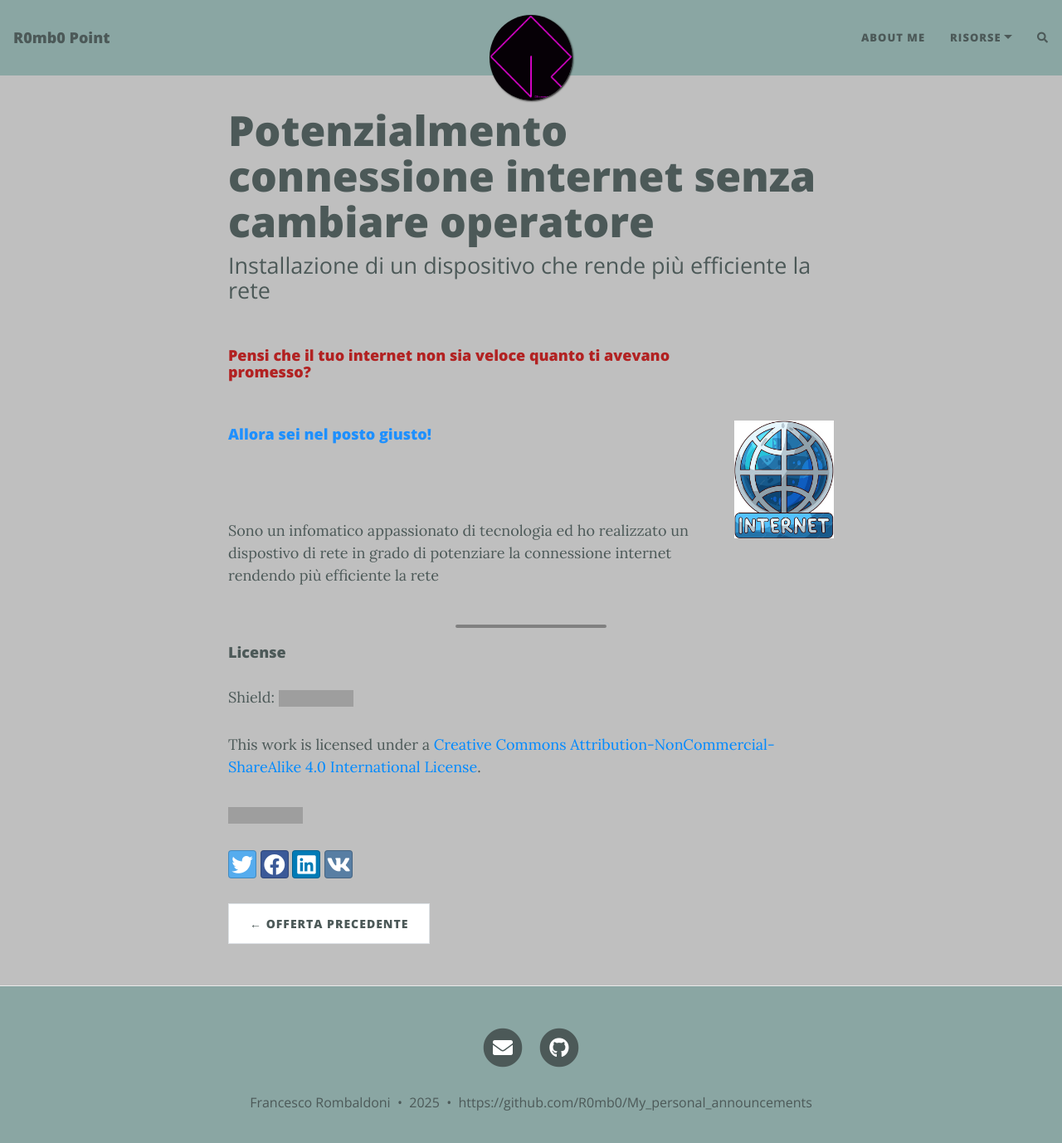
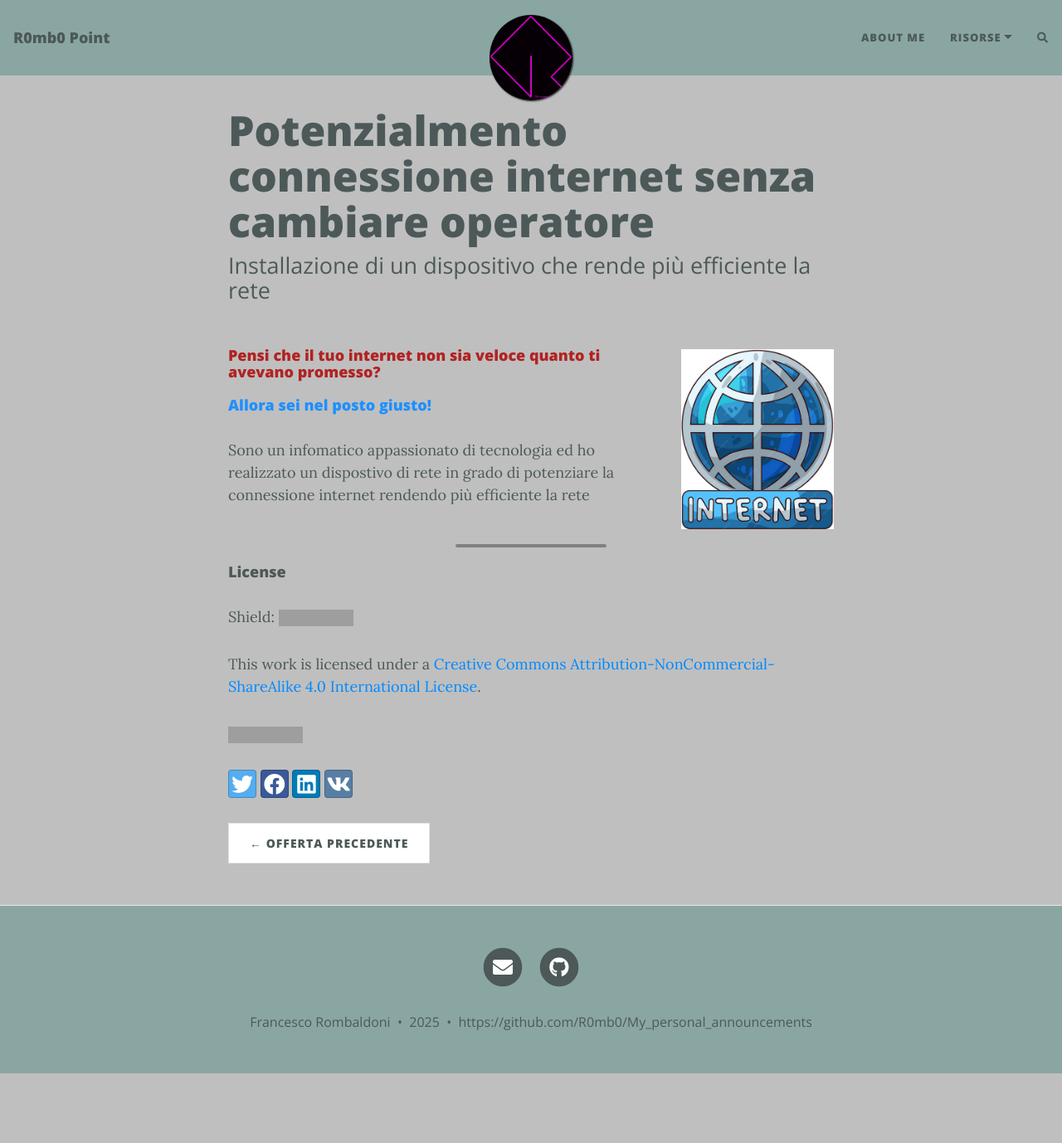
Before and after one commit to R0mb0/My_personal_announcements, a Jekyll site: the page built from docs/_posts/2023-09-12-Tour_per_bambini_ai_Musei_Civici.md, in a window 1280 px wide and 1391 px high. Shown: the top 1378 px of the window at 83% size. Built offline with Jekyll 4.4.1, drawn with Linux system fonts in a browser that asks for light colours; nearby versions of some CDN libraries; comment, search, counter and statistics services are not loaded; grey boxes are pictures that could not be loaded.

Commit message:
Adjust text and image styles in museum tour post

```diff
--- a/docs/_posts/2023-09-12-Tour_per_bambini_ai_Musei_Civici.md
+++ b/docs/_posts/2023-09-12-Tour_per_bambini_ai_Musei_Civici.md
@@ -8,13 +8,13 @@ gh-repo: R0mb0/My_personal_announcements
 <div style="display: flex; align-items: center; gap: 20px;">
 
  <span>
-    <h4 style="color: FireBrick;"> Pensi che il tuo internet non sia veloce quanto ti avevano promesso? </h4><br>
-    <h4 style="color: DodgerBlue;"> Allora sei nel posto giusto! </h4><br><br>
+    <h4 style="color: FireBrick;"> Pensi che il tuo internet non sia veloce quanto ti avevano promesso? </h4>
+    <h4 style="color: DodgerBlue;"> Allora sei nel posto giusto! </h4>
      <p>Sono un infomatico appassionato di tecnologia ed ho realizzato un dispostivo di rete in grado di potenziare la connessione internet rendendo più efficiente la rete</p>
 
   </span>
 
-  <img src="https://github.com/R0mb0/My_personal_announcements/blob/main/Buisness_cards/Internet/internet.png?raw=true" style="width: 35%; min-width: 120px; max-width: 240px;">
+  <img src="https://github.com/R0mb0/My_personal_announcements/blob/main/Buisness_cards/Internet/internet.png?raw=true" style="width: 65%; min-width: 120px; max-width: 240px;">
 
 </div>
 
```
